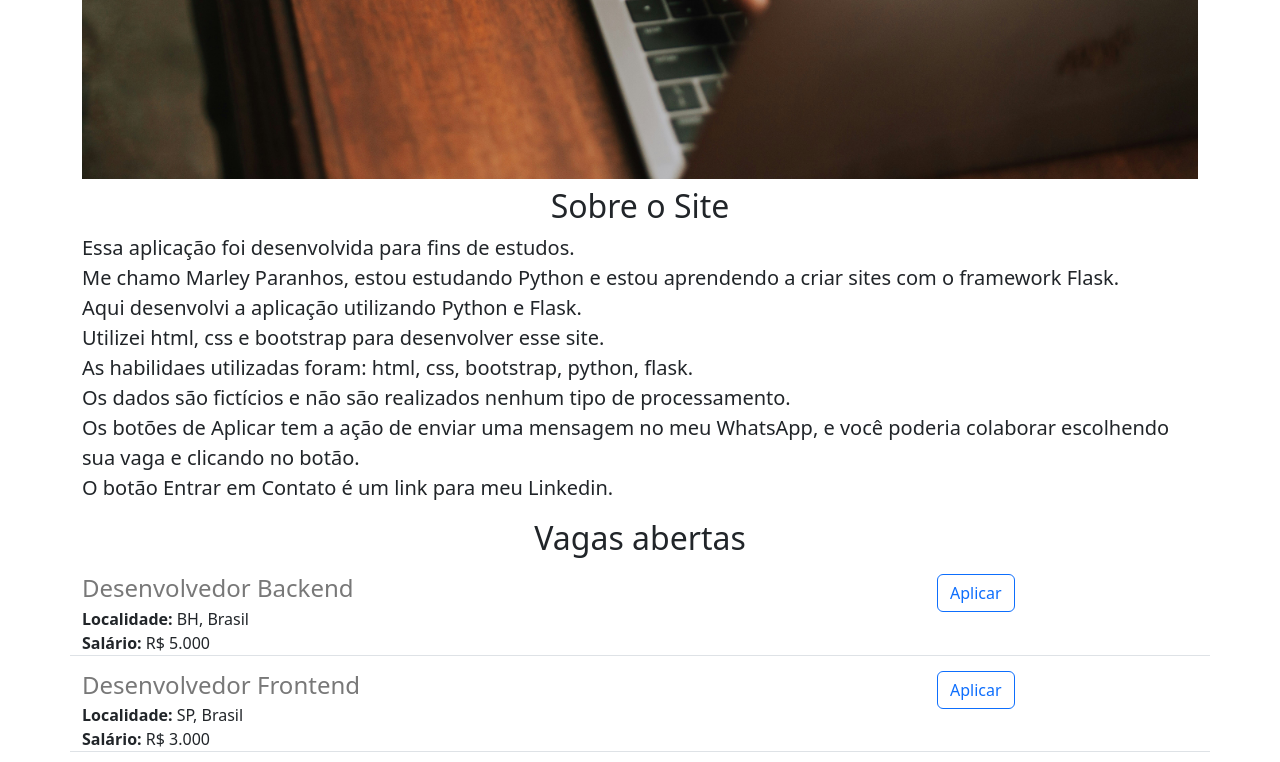
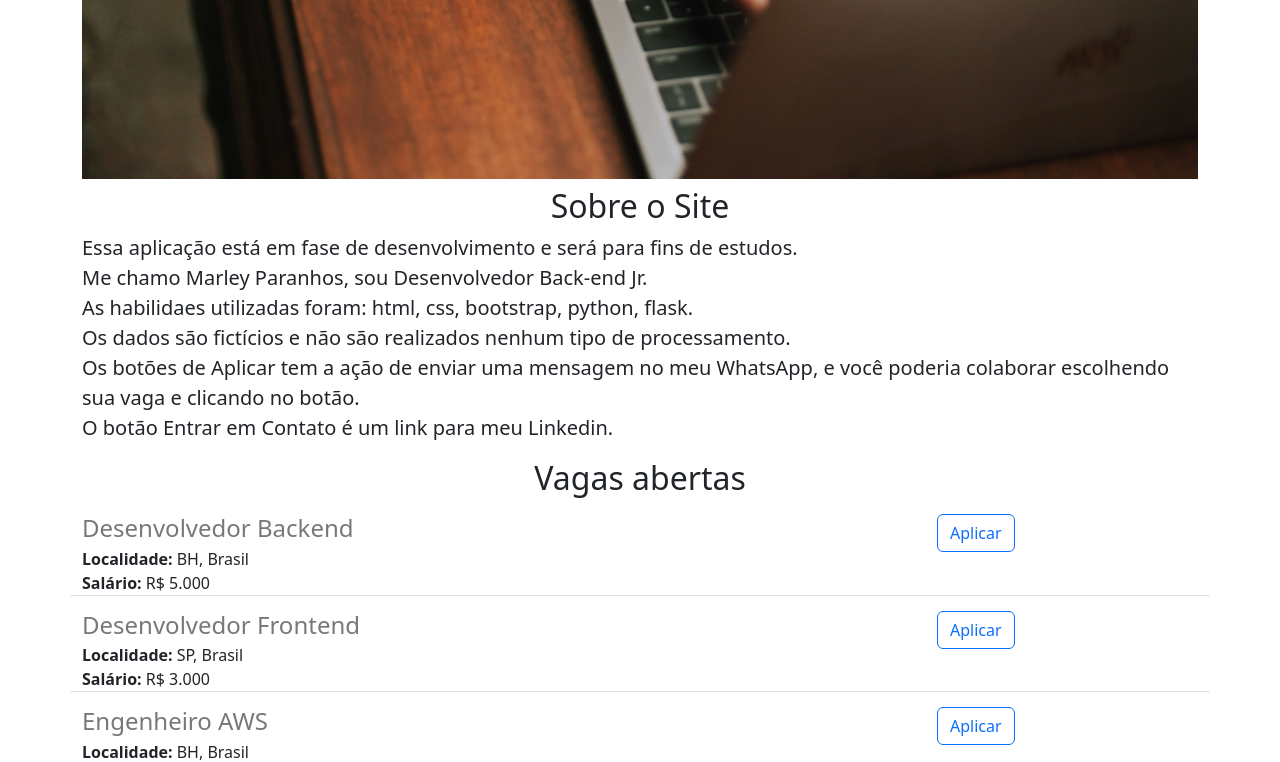
Before and after one commit to marley-paranhos/python_carreiras, a Flask app: page / in a window 1280 px wide. Shown: the part 689-1451 px from the top of the page. Run offline with Flask 3, Linux system fonts and the light colour scheme.

Commit message:
Personalizando a página home.html

```diff
--- a/templates/home.html
+++ b/templates/home.html
@@ -14,13 +14,9 @@
     <img class="img-fluid" src="{{url_for('static', filename='carreira.jpg')}}"/>
     <h2 class="text-center mt-2">Sobre o Site</h2>
     <p class="lead">
-      Essa aplicação foi desenvolvida para fins de estudos.
+      Essa aplicação está em fase de desenvolvimento e será para fins de estudos.
       <br>
-      Me chamo Marley Paranhos, estou estudando Python e estou aprendendo a criar sites com o framework Flask.
-      <br>
-      Aqui desenvolvi a aplicação utilizando Python e Flask.
-      <br>
-      Utilizei html, css e bootstrap para desenvolver esse site.
+      Me chamo Marley Paranhos, sou Desenvolvedor Back-end Jr.
       <br>
       As habilidaes utilizadas foram: html, css, bootstrap, python, flask.
       <br>
```
